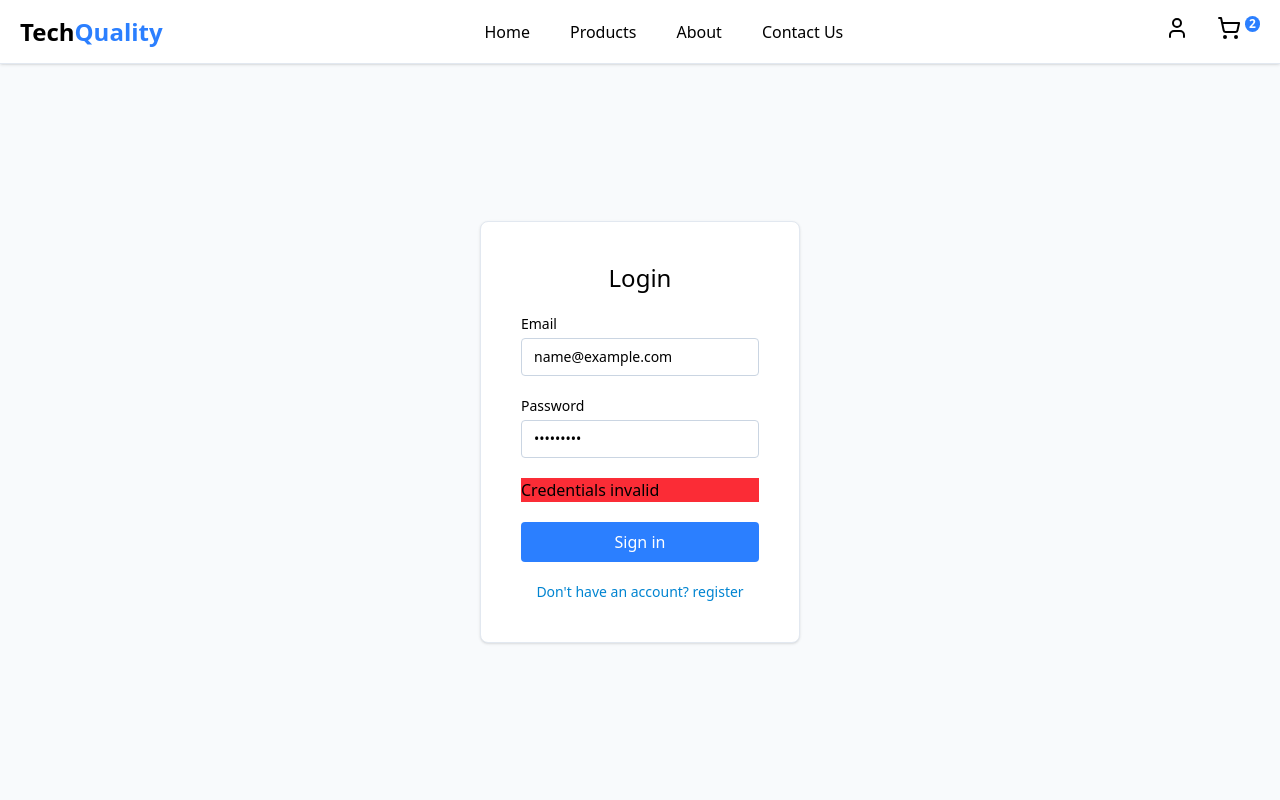
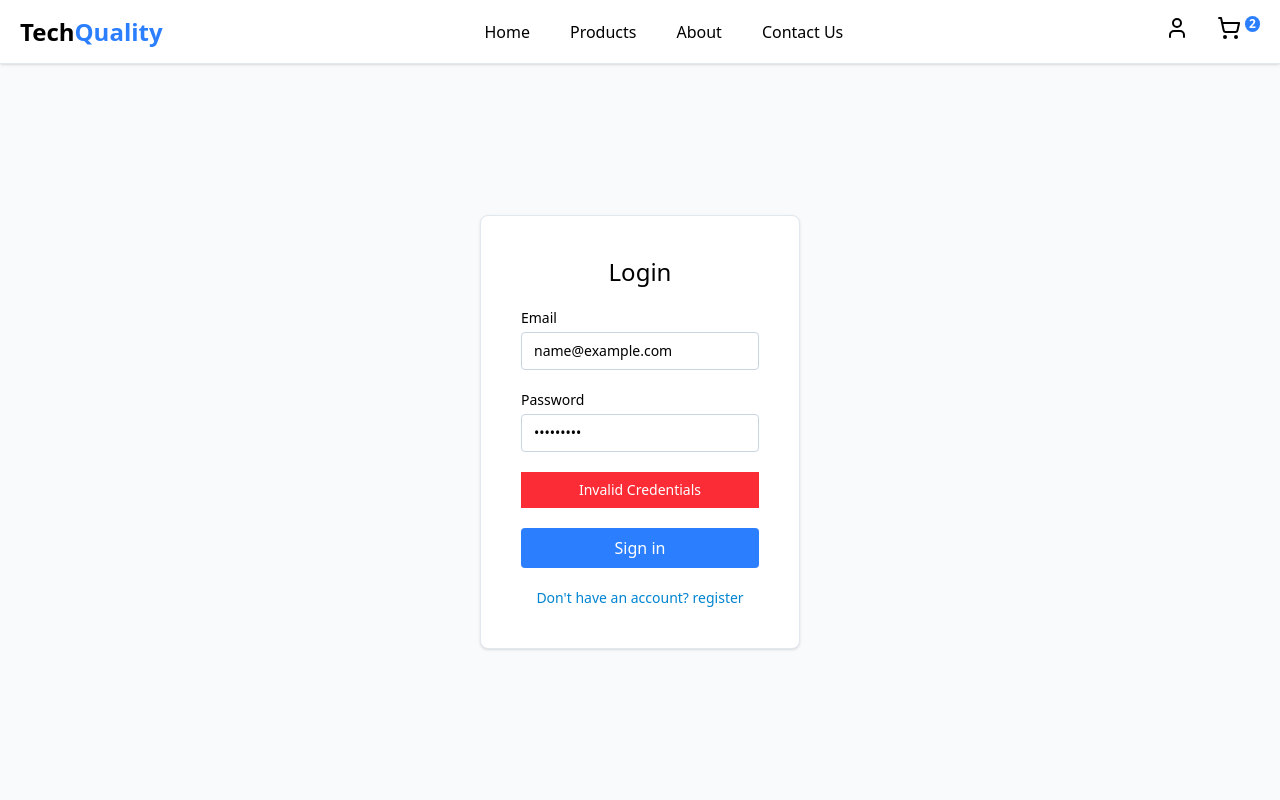
Before and after one commit to davidvchang/TechQuality---Ecommerce, a React (Vite) app in the folder frontend/: page /login in a window 1280 px wide. Both pictures are taken after typing "name@example.com", "Sample123" into the empty fields and a click on the button "Sign in". Shown: the top 800 px of the page. Built offline with nearby package versions, Linux system fonts and the light colour scheme; no server answers.

Commit message:
Change: design validation message login

```diff
--- a/frontend/src/pages/Login.tsx
+++ b/frontend/src/pages/Login.tsx
@@ -39,7 +39,7 @@ const Login:React.FC = () => {
             </div>
 
             {errorMessage && (
-              <span className='bg-red-500 tex-white'>Credentials invalid</span>
+              <span className='bg-red-500 text-white text-center text-sm py-2'>Invalid Credentials</span>
             )}
 
             <button type="submit" className='bg-[#2B7FFF] text-white py-2 rounded hover:brightness-95 hover:transition duration-300 cursor-pointer'>Sign in</button>
```
